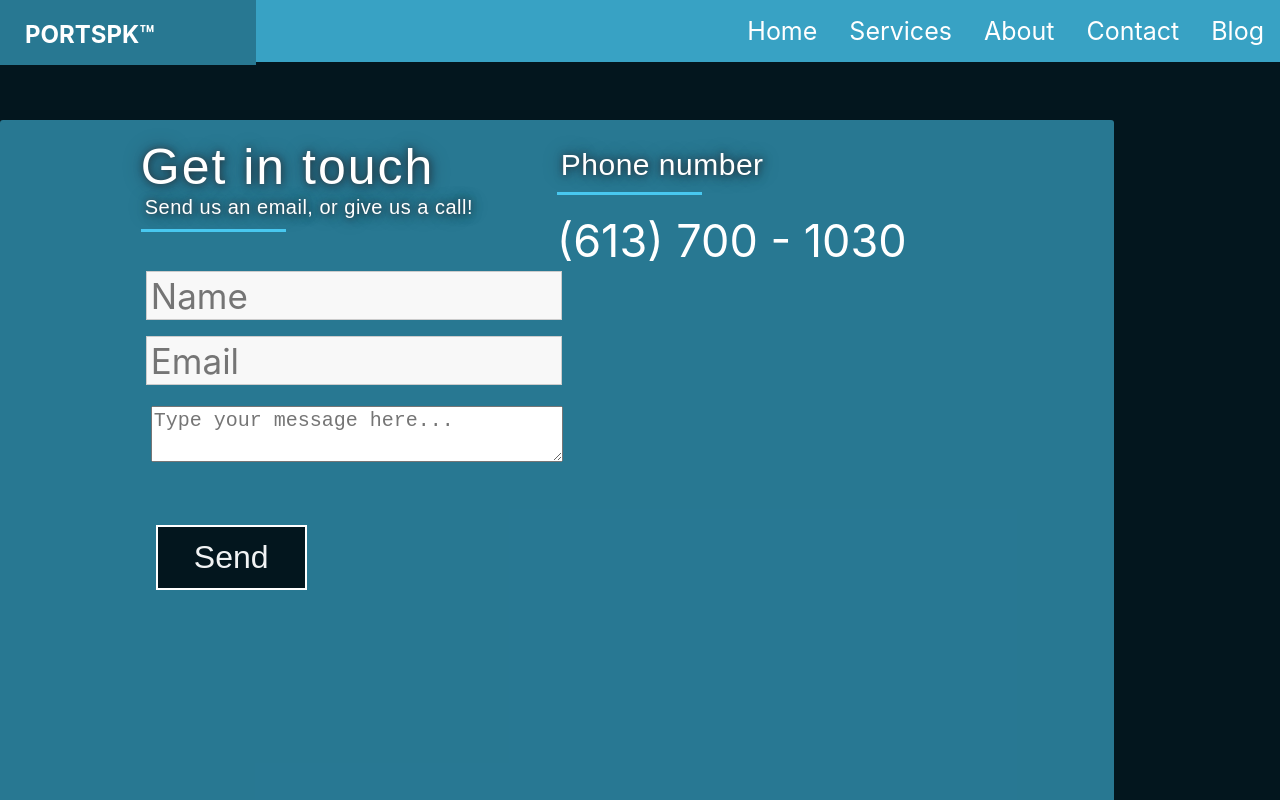
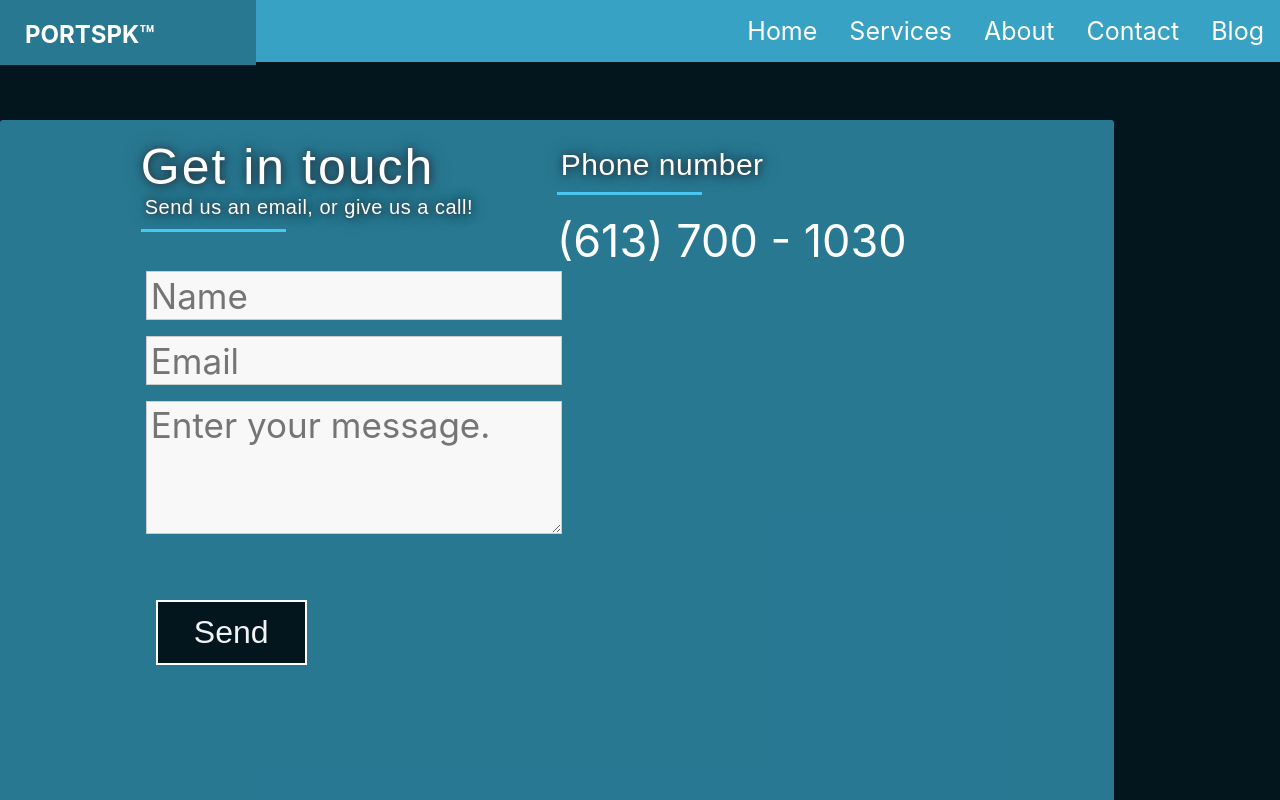
Before and after one commit to Lagawaga/PORTSPK, a React (Create React App) app: page /Contact in a window 1280 px wide. Shown: the top 800 px of the page. Built offline with nearby package versions, Linux system fonts and the light colour scheme; a web font is replaced by a local one.

Commit message:
added textarea to input.js component

```diff
--- a/src/Pages/Contact.css
+++ b/src/Pages/Contact.css
@@ -22,12 +22,12 @@
   margin: 5px;
 } */
 
-textarea {
+/* textarea {
   width: 100%;
   height: 50px;
   font-size: 20px;
   margin: 5px;
-}
+} */
 
 .contact-text {
   font-size: 35px;
--- a/src/Pages/Contact.js
+++ b/src/Pages/Contact.js
@@ -73,12 +73,15 @@ function Contact() {
                   // onInput={inputHandler}
                 />
 
-                <textarea
-                  name="message"
-                  rows="10"
-                  cols="50"
-                  placeholder="Type your message here..."
-                  title="Type your message here..."
+                <Input
+                  id="email"
+                  type="text"
+                  // label="Name"
+                  placeholder="Enter your message."
+                  element="textarea"
+                  // validators={[VALIDATOR_REQUIRE()]}
+                  errorText="Please Enter a message."
+                  // onInput={inputHandler}
                 />
                 <button className="button-arounder" type="submit">
                   {emailNotif}
--- a/src/Pages/FormElements/Input.js
+++ b/src/Pages/FormElements/Input.js
@@ -68,6 +68,7 @@ const Input = props => {
         value={inputState.value}
         onChange={changeHandler}
         onBlur={touchHandler}
+        placeholder={props.placeholder}
       />
     );
   return (
```
